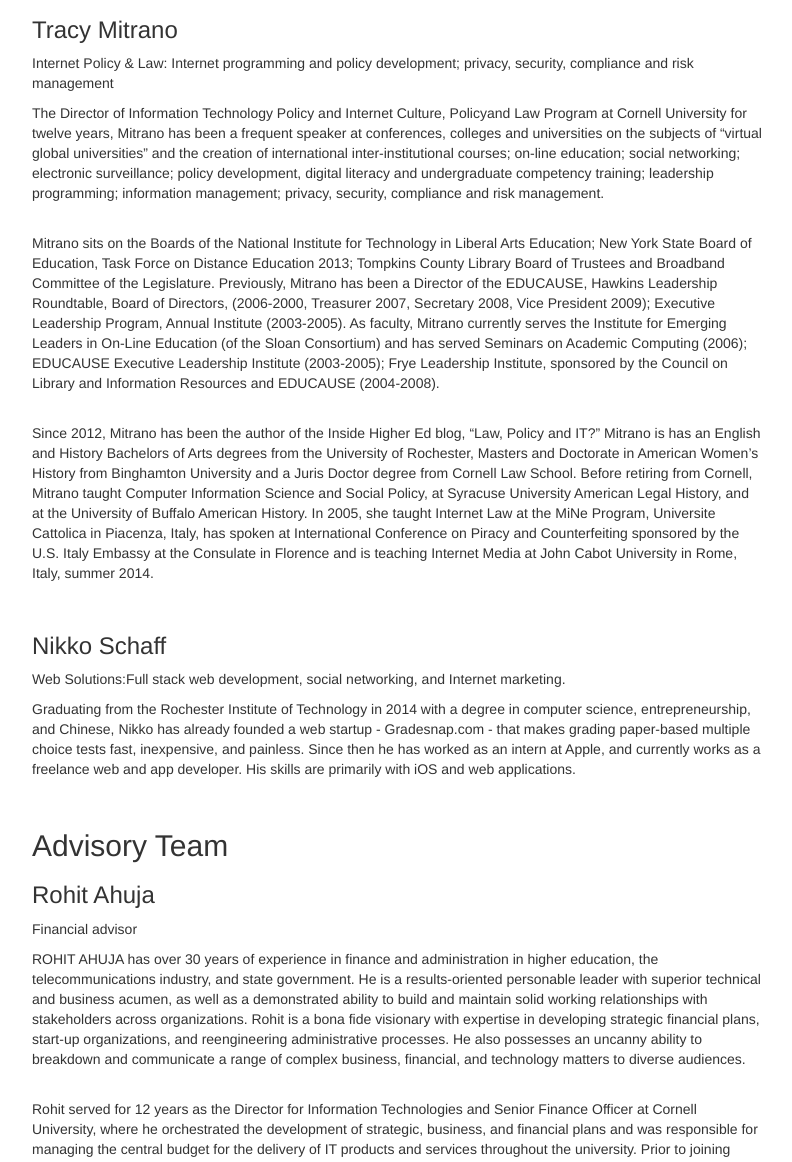
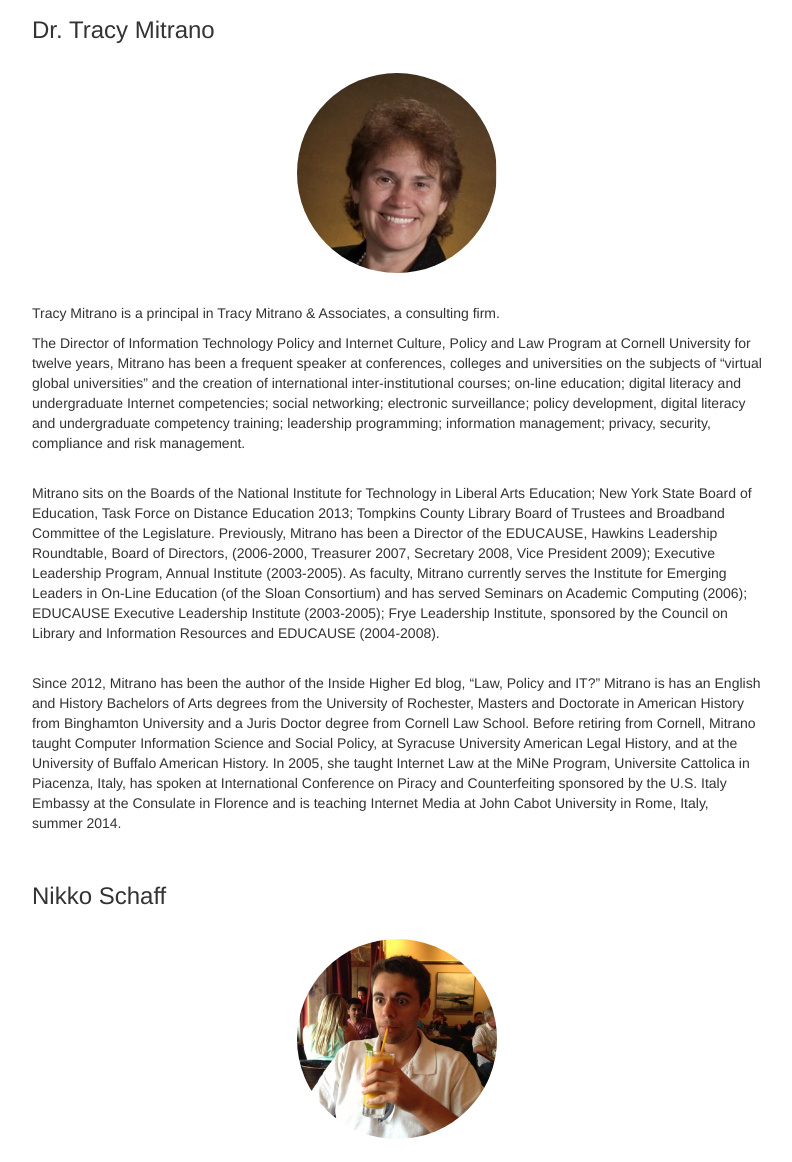
Before and after one commit to nikkoschaff/mitranoandassociates, a plain HTML site: page about.html in a window 1280 px wide. Shown: the part 188-1350 px from the top of the page, without its empty margins (243-1035 px from the left). Drawn offline with nearby package versions, Linux system fonts and the light colour scheme; files whose address does not match are found by name.

Commit message:
Updated bios and added photos for tracy, nikko, and paul

```diff
--- a/about.html
+++ b/about.html
@@ -55,20 +55,22 @@
 
         <h2>Principals</h2>
 
-        <h3>Tracy Mitrano</h3>
-        <p class="member-role">Internet Policy & Law: Internet programming and policy development; privacy, security, compliance and risk management</p>
-        <p class="member-bio">The Director of Information Technology Policy and Internet Culture, Policyand Law Program at Cornell University for twelve years, Mitrano has been a frequent speaker at conferences, colleges and universities on the subjects of “virtual global universities” and the creation of international inter-institutional courses; on-line education; social networking; electronic surveillance; policy  development, digital literacy and undergraduate competency training; leadership programming; information management; privacy, security, compliance and risk management.</p>
+        <h3>Dr. Tracy Mitrano</h3>
+        <div class="img-tracymitrano"></div>
+        <p class="member-role">Tracy Mitrano is a principal in Tracy Mitrano & Associates, a consulting firm.</p>
+        <p class="member-bio">The Director of Information Technology Policy and Internet Culture, Policy and Law Program at Cornell University for twelve years, Mitrano has been a frequent speaker at conferences, colleges and universities on the subjects of “virtual global universities” and the creation of international inter-institutional courses; on-line education; digital literacy and undergraduate Internet competencies; social networking; electronic surveillance; policy development, digital literacy and undergraduate competency training; leadership programming; information management; privacy, security, compliance and risk management.</p>
         <br />
 
-        <p class="member-bio">Mitrano sits on the Boards of the National Institute for Technology in Liberal Arts Education; New York State Board of Education, Task Force on Distance Education 2013; Tompkins County Library Board of Trustees and Broadband Committee of the Legislature. Previously, Mitrano has been a Director of the EDUCAUSE, Hawkins Leadership Roundtable, Board of Directors, (2006-2000, Treasurer 2007, Secretary 2008, Vice President 2009); Executive Leadership Program, Annual Institute (2003-2005). As faculty, Mitrano currently serves the Institute for Emerging Leaders in On-Line Education (of the Sloan Consortium) and has served Seminars on Academic Computing (2006); EDUCAUSE Executive Leadership Institute (2003-2005); Frye Leadership Institute, sponsored by the Council on Library and Information Resources and EDUCAUSE (2004-2008).</p>
+        <p class="member-bio">Mitrano sits on the Boards of the National Institute for Technology in Liberal Arts Education; New York State Board of Education, Task Force on Distance Education 2013; Tompkins County Library Board of Trustees and Broadband Committee of the Legislature.  Previously, Mitrano has been a Director of the EDUCAUSE, Hawkins Leadership Roundtable, Board of Directors, (2006-2000, Treasurer 2007, Secretary 2008, Vice President 2009); Executive Leadership Program, Annual Institute (2003-2005).  As faculty, Mitrano currently serves the Institute for Emerging Leaders in On-Line Education (of the Sloan Consortium) and has served Seminars on Academic Computing (2006); EDUCAUSE Executive Leadership Institute (2003-2005); Frye Leadership Institute, sponsored by the Council on Library and Information Resources and EDUCAUSE (2004-2008).</p>
 
         <br />
 
-        <p class="member-bio">Since 2012, Mitrano has been the author of the Inside Higher Ed blog, “Law, Policy and IT?” Mitrano is has an English and History Bachelors of Arts degrees from the University of Rochester, Masters and Doctorate in American Women’s History from Binghamton University and a Juris Doctor degree from Cornell Law School. Before retiring from Cornell, Mitrano taught Computer Information Science and Social Policy, at Syracuse University American Legal History, and at the University of Buffalo American History. In 2005, she taught Internet Law at the MiNe Program, Universite Cattolica in Piacenza, Italy, has spoken at International Conference on Piracy and Counterfeiting sponsored by the U.S. Italy Embassy at the Consulate in Florence and is teaching Internet Media at John Cabot University in Rome, Italy, summer 2014.</p>
+        <p class="member-bio">Since 2012, Mitrano has been the author of the Inside Higher Ed blog, “Law, Policy and IT?”  Mitrano is has an English and History Bachelors of Arts degrees from the University of Rochester, Masters and Doctorate in American  History from Binghamton University and a Juris Doctor degree from Cornell Law School.   Before retiring from Cornell, Mitrano taught Computer Information Science and Social Policy, at Syracuse University American Legal History, and at the University of Buffalo American History.  In 2005, she taught Internet Law at the MiNe Program, Universite Cattolica in Piacenza, Italy, has spoken at International Conference on Piracy and Counterfeiting sponsored by the U.S. Italy Embassy at the Consulate in Florence and is teaching Internet Media at John Cabot University in Rome, Italy, summer 2014.</p>
 
         <br />
 
         <h3>Nikko Schaff</h3>
+        <div class="img-nikkoschaff"></div>
         <p class="member-role">Web Solutions:Full stack web development, social networking, and Internet marketing.</p>
         <p class="member-bio">Graduating from the Rochester Institute of Technology in 2014 with a degree in computer science, entrepreneurship, and Chinese, Nikko has already founded a web startup - Gradesnap.com - that makes grading paper-based multiple choice tests fast, inexpensive, and painless.  Since then he has worked as an intern at Apple, and currently works as a freelance web and app developer.  His skills are primarily with iOS and web applications.</p>
 
@@ -78,7 +80,7 @@
 
         <h3>Rohit Ahuja</h3>
         <p class="member-role">Financial advisor</p>
-        <p class="member-bio">ROHIT AHUJA has over 30 years of experience in finance and administration in higher education, the telecommunications industry, and state government.  He is a results-oriented personable leader with superior technical and business acumen, as well as a demonstrated ability to build and maintain solid working relationships with stakeholders across organizations.  Rohit is a bona fide visionary with expertise in developing strategic financial plans, start-up organizations, and reengineering administrative processes.  He also possesses an uncanny ability to breakdown and communicate a range of complex business, financial, and technology matters to diverse audiences. </p>
+        <p class="member-bio">Rohit Ahuja has over 30 years of experience in finance and administration in higher education, the telecommunications industry, and state government.  He is a results-oriented personable leader with superior technical and business acumen, as well as a demonstrated ability to build and maintain solid working relationships with stakeholders across organizations.  Rohit is a bona fide visionary with expertise in developing strategic financial plans, start-up organizations, and reengineering administrative processes.  He also possesses an uncanny ability to breakdown and communicate a range of complex business, financial, and technology matters to diverse audiences. </p>
 
         <br />
 
@@ -91,14 +93,23 @@
         <br />
 
         <h3>Paul Ciminelli</h3>
-        <p class="member-role">Legal Counsel: Paul Ciminell. Organizational planning and leadership development, communications, senior management advisory services, interagency & multinational policy development and implementation.</p>
-        <p class="member-bio"></p>
+        <div class="img-paulciminelli"></div>
+        <p class="member-role">Legal Counsel: Organizational planning and leadership development, communications, senior management advisory services, interagency & multinational policy development and implementation.</p>
+        <p class="member-bio">Paul V. Ciminelli brings more than three decades of business, government and legal experience to Mitrano & Associates LLC.  During his professional career, he has been responsible for the start-up of successful businesses in the Western New York Region including manufacturing, family entertainment, real estate development and consulting.  Mr. Ciminelli is an accomplished attorney with extensive litigation and business law experience.  A firm bearing his and his brothers name focuses on serving business and individual clients in the Greater Rochester area.  They assist small business owners at every stage of business, from start-up, through managing growth, merger, acquisitions, succession planning and sale.  He has worked extensively on business rescue and restructuring.  Paul Ciminelli served in the United States Army for thirty years achieving the rank of Colonel in 2005 and retiring in 2011.  In those thirty years, Colonel Ciminelli served in positions of increased command and staff responsibility from Platoon Leader to Battalion Commander.  He has served overseas more than a dozen times including four combat tours.  He is an expert on multi-national, interagency, and joint operations.  In these areas of expertise he has written numerous papers and publications including: Provincial Reconstruction Teams in Afghanistan-An Interagency Assessment and The Department of Defense Role in Humanitarian Assistance & Disaster Relief Operations.</p>
+
+        <br />
+
+        <p class="member-bio">Mr. Ciminelli is serving or has served on numerous professional organization and not-for-profit boards throughout the region and nation.  Today, Mr. Ciminelli focuses most of his volunteer efforts on Veterans' issues affecting the more than fifty thousand Veterans in his community.  In 2010, he was appointed by the County Executive to serve as Chairman of the Monroe County Veterans Advisory Board.  In 2011, Paul Ciminelli was awarded the inaugural Veterans Business Champion Award by the Rochester Regional Veterans Business Council.  In 2013 he received the Excellence in Law-Unsung Legal Heroes Award for his pro-bono work for Veterans in Western New York</p>
+
+        <br />
+
+        <p class="member-bio">He received a Bachelor of Arts in Political Science from the University of Rochester, a Master of Strategic Studies from the United States Army War College and a Juris Doctor Degree from Rutgers University.  Additionally, Mr. Ciminelli has completed numerous courses in national security policy, senior leader crisis management, multinational operational planning to name a few.  He has served on the faculty of the NATO School, adjunct faculty of the United States Army Command & General Staff College, adjunct professor at Monroe Community College and as a recurring guest lecturer at Rochester Institute of Technology and Nazareth College.</p>
 
         <br />
 
         <h3>Paula E.F. Younger</h3>
         <p class="member-role">Business Development: Resource development, government contracts management, regulatory compliance, policy, and development & implementation.</p>
-        <p class="member-bio">PAULA E.F. YOUNGER is an executive-level administrator with 20 years of leadership and management experience in both the public and private sectors, including extensive work with federal, state, and local governments, community-based organizations (CBOs), and research entities across 50 States, the District of Columbia, Puerto Rico, and the Pacific Island territories. Key areas of expertise include program development and sustainability, performance planning and monitoring, training and professional development, municipal government operations, regulatory compliance/quality assurance, policy formation and implementation, diversity and inclusion relevance and planning, and technical assistance (TA) management systems design and coordination. A results-oriented professional with high ethical standards, a reputation for getting things done, and the ability to implement decisions expeditiously. Possesses a truly entrepreneurial spirit with the ability to identify and seize opportunities and position an organization for growth. Comfortable working with individuals at all levels of an organization, and known for building consensus and for influencing and cultivating meaningful relationships.</p>
+        <p class="member-bio">Paula E.F. Younger is an executive-level administrator with 20 years of leadership and management experience in both the public and private sectors, including extensive work with federal, state, and local governments, community-based organizations (CBOs), and research entities across 50 States, the District of Columbia, Puerto Rico, and the Pacific Island territories. Key areas of expertise include program development and sustainability, performance planning and monitoring, training and professional development, municipal government operations, regulatory compliance/quality assurance, policy formation and implementation, diversity and inclusion relevance and planning, and technical assistance (TA) management systems design and coordination. A results-oriented professional with high ethical standards, a reputation for getting things done, and the ability to implement decisions expeditiously. Possesses a truly entrepreneurial spirit with the ability to identify and seize opportunities and position an organization for growth. Comfortable working with individuals at all levels of an organization, and known for building consensus and for influencing and cultivating meaningful relationships.</p>
 
         <br />
       </div>
--- a/css/mitranoandassociates.css
+++ b/css/mitranoandassociates.css
@@ -45,6 +45,51 @@ footer ul li{
 	margin-bottom: 40px;
 }
 
+.img-tracymitrano{
+ width: 200px;
+ height: 200px;
+ background-image: url(../img/tracymitrano.jpg);
+ background-size: cover;
+ display: block;
+ border-radius: 100px;
+ -webkit-border-radius: 100px;
+ -moz-border-radius: 100px;
+ margin-right: auto;
+ margin-left: auto;
+ margin-top: 30px;
+ margin-bottom: 30px;
+}
+
+.img-nikkoschaff{
+ width: 200px;
+ height: 200px;
+ background-image: url(../img/nikkoschaff.jpg);
+ background-size: cover;
+ display: block;
+ border-radius: 100px;
+ -webkit-border-radius: 100px;
+ -moz-border-radius: 100px;
+ margin-right: auto;
+ margin-left: auto;
+ margin-top: 30px;
+ margin-bottom: 30px;
+}
+
+.img-paulciminelli{
+ width: 200px;
+ height: 200px;
+ background-image: url(../img/paulciminelli.jpg);
+ background-size: cover;
+ display: block;
+ border-radius: 100px;
+ -webkit-border-radius: 100px;
+ -moz-border-radius: 100px;
+ margin-right: auto;
+ margin-left: auto;
+ margin-top: 30px;
+ margin-bottom: 30px;
+}
+
 header.splash{
 	padding: 50px;
 	background: url(../img/bg.jpg) no-repeat center center fixed;
```
Also changed, not shown: img/nikkoschaff.jpg (added), img/paulciminelli (1).jpg (added), img/paulciminelli.jpg (added), img/tracymitrano.jpg (added).
